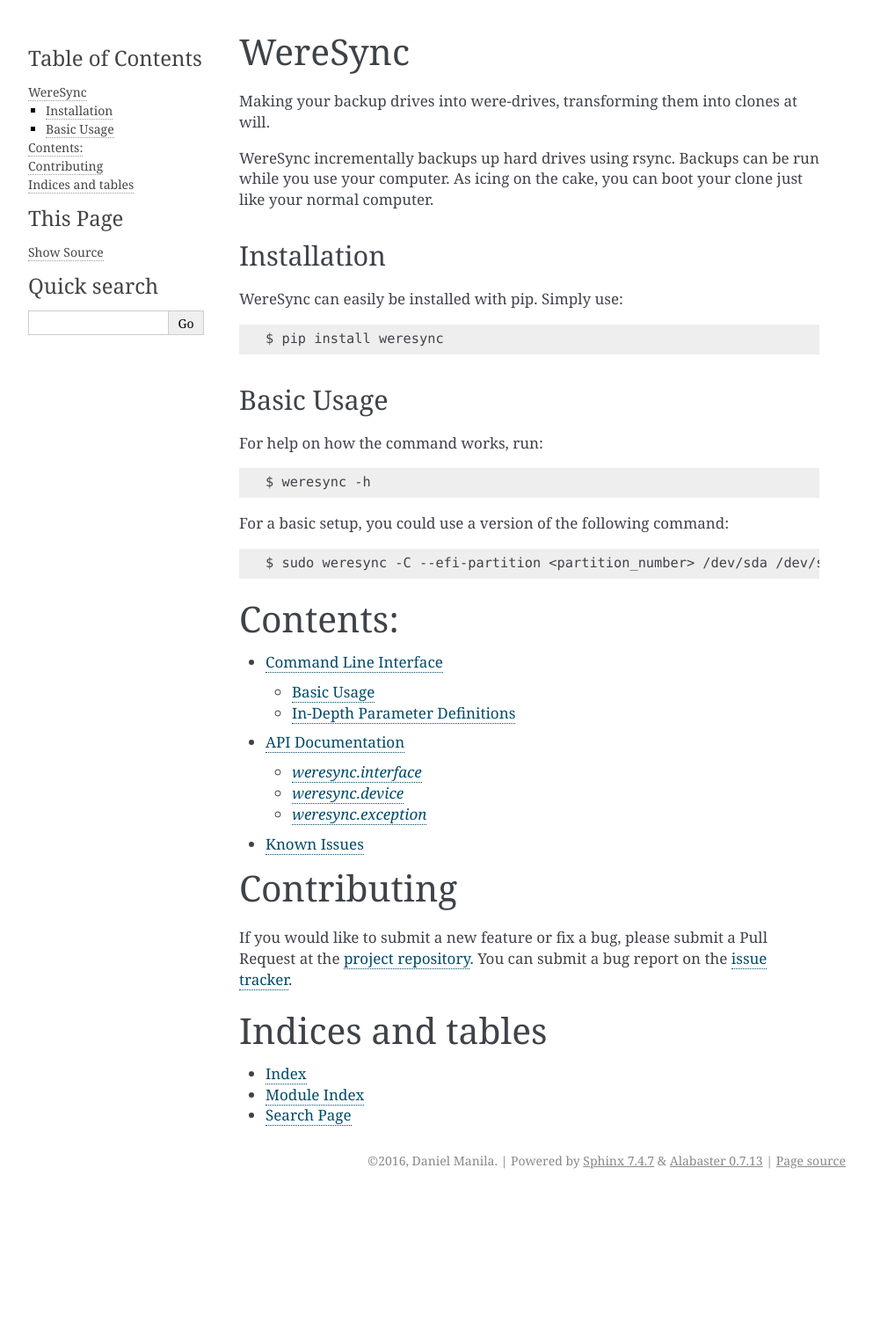
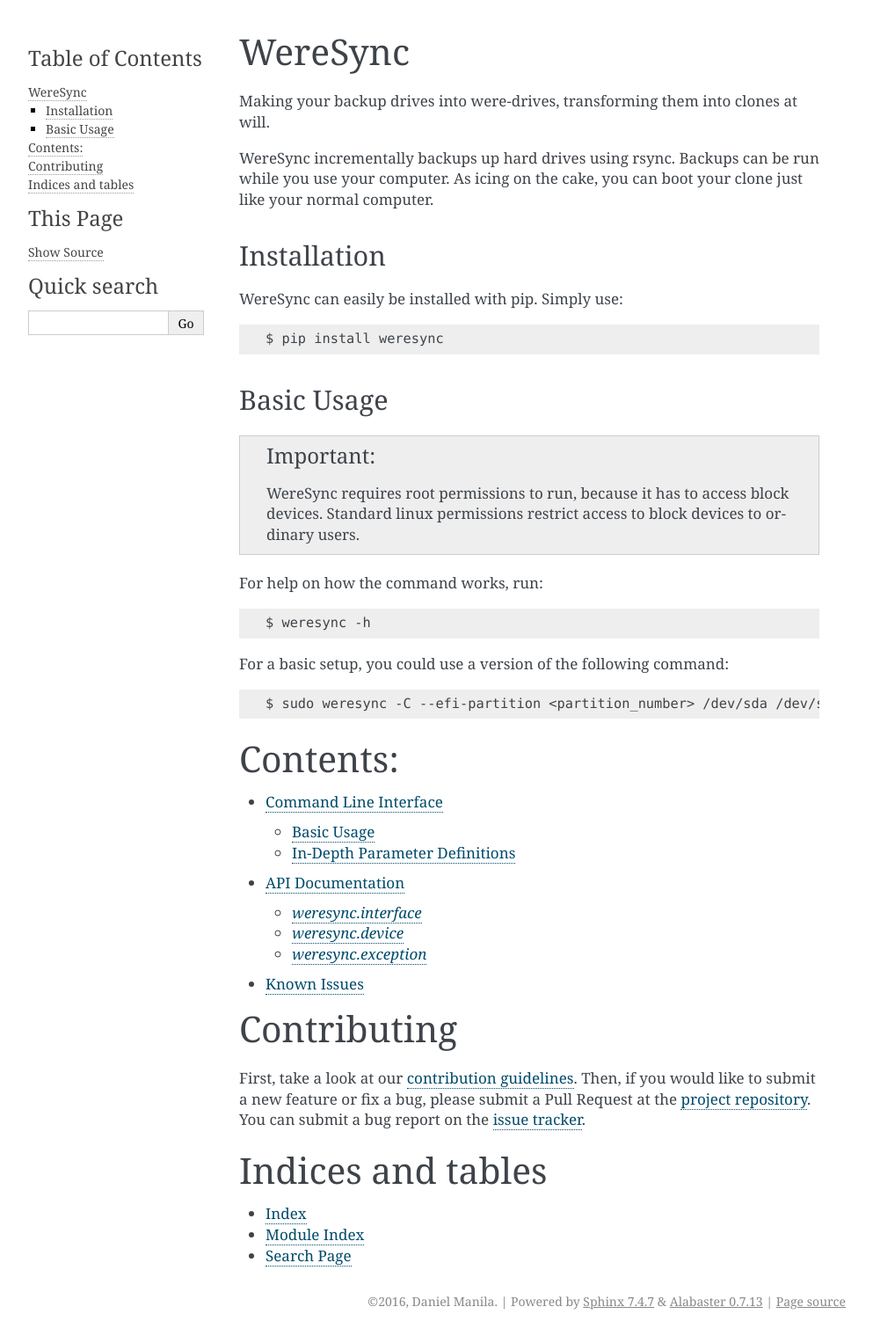
Before and after one commit to DonyorM/weresync, a Sphinx documentation site: the page built from docs/source/index.rst, in a window 1280 px wide. Shown: the whole page at 88% size, without its empty margins (148-1141 px from the left). Built offline with Sphinx 7.4.7, drawn with Linux system fonts in a browser that asks for light colours; before the commit the page ends 1359 px from its top, so only the background shows below that.

Commit message:
Update contribution guidelines

```diff
--- a/README.rst
+++ b/README.rst
@@ -28,6 +28,8 @@ If you have `pip <https://pypi.python.org/pypi/pip/>`_ installed, you can easily
 Basic Usage
 ===========
 
+**Note:** WereSync requires root capabilities to run because it has to access block devices.
+
 To see the options for the terminal command use::
 
     $ weresync -h
@@ -48,7 +50,9 @@ Documentation can be found on the `Python Package Index <https://pythonhosted.or
 Contributing and Bug Reports
 ============================
 
-To contribute simply clone this repository, make your changes, and submit a pull
+First, take a look at our `contribution guidelines <https://github.com/DonyorM/weresync/blob/master/CONTRIBUTING.rst/>`_.
+
+To contribute simply fork this repository, make your changes, and submit a pull
 request. Bugs can be reported on the `issue tracker <https://github.com/donyorm/weresync/issues/>`_
 
 Licensing
--- a/docs/source/index.rst
+++ b/docs/source/index.rst
@@ -20,6 +20,9 @@ WereSync can easily be installed with pip. Simply use::
 
 Basic Usage
 -----------
+
+.. IMPORTANT::
+   WereSync requires root permissions to run, because it has to access block devices. Standard linux permissions restrict access to block devices to ordinary users.
 
 For help on how the command works, run::
 
@@ -44,9 +47,9 @@ Contents:
 Contributing
 ============
 
-If you would like to submit a new feature or fix a bug, please submit a Pull
-Request at the `project repository <https://github.com/donyorm/weresync/>`_. You
-can submit a bug report on the `issue tracker <https://github.com/donyorm/weresync/issues/>`_.
+First, take a look at our `contribution guidelines <https://github.com/DonyorM/weresync/blob/master/README.rst/>`_.
+Then, if you would like to submit a new feature or fix a bug, please submit a Pull Request at the `project repository <https://github.com/donyorm/weresync/>`_.
+You can submit a bug report on the `issue tracker <https://github.com/donyorm/weresync/issues/>`_.
 
 ==================
 Indices and tables
--- a/docs/source/issues.rst
+++ b/docs/source/issues.rst
@@ -4,7 +4,6 @@ Known Issues
 ============
 
 * WereSync does not work with bootloaders other than Grub. It will always attempt to install Grub on a drive.
-* WereSync can only copy GPT drives
 * Due to the complexity of boot loader installations, bootloading may not always install correctly depending on the nature of your setup
 * Occasionally, installing the boot loader can change the order of boot on the parent drive, especially for a dual-boot drive
 
--- a/docs/source/weresync.rst
+++ b/docs/source/weresync.rst
@@ -11,6 +11,9 @@ help flag on the weresync command::
 
 Basic Usage
 ===========
+
+.. IMPORTANT::
+   WereSync requires root permissions to run, because it has to access block devices. Standard linux permissions restrict access to block devices to ordinary users.
 
 WereSync always requires a source drive and a target drive. The source drive comes
 first. WereSync requires root permissions in order to access hard drive data. So to copy from /dev/sda to /dev/sdb, use this command::
```
Also changed, not shown: CONTRIBUTING.rst (added, +33 -0 lines).
